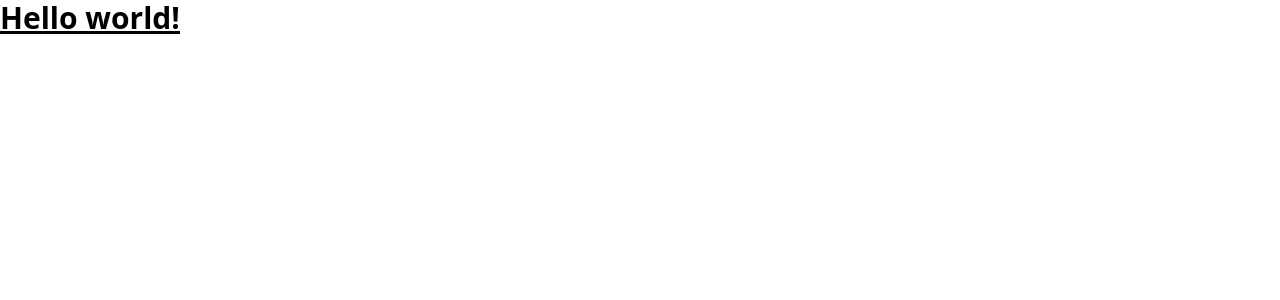
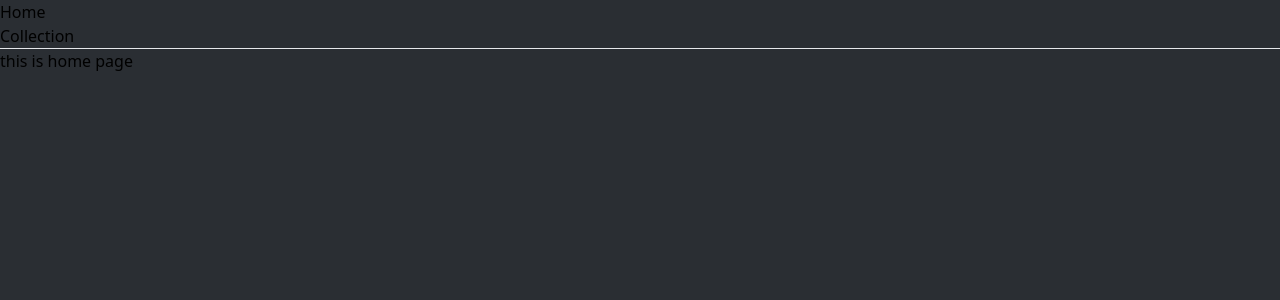
Before and after one commit to shervinchen/zeam-demo, a React (Create React App) app: page / in a window 1280 px wide. Shown: the top 300 px of the page. Built offline with nearby package versions, Linux system fonts and the light colour scheme.

Commit message:
chore: add basic config of router

```diff
--- a/package.json
+++ b/package.json
@@ -10,8 +10,10 @@
     "@types/node": "^16.11.26",
     "@types/react": "^17.0.43",
     "@types/react-dom": "^17.0.14",
+    "@types/react-router-dom": "^5.3.3",
     "react": "^18.0.0",
     "react-dom": "^18.0.0",
+    "react-router-dom": "^6.3.0",
     "react-scripts": "5.0.0",
     "typescript": "^4.6.3",
     "web-vitals": "^2.1.4"
--- a/public/index.html
+++ b/public/index.html
@@ -26,9 +26,9 @@
     -->
     <title>React App</title>
   </head>
-  <body>
+  <body class="bg-[#2a2e33]">
     <noscript>You need to enable JavaScript to run this app.</noscript>
-    <div id="root" class="bg-[#2a2e33]"></div>
+    <div id="root"></div>
     <!--
       This HTML file is a template.
       If you open it directly in the browser, you will see an empty page.
--- a/src/App.css
+++ /dev/null
@@ -1,3 +0,0 @@
-.App {
-  text-align: center;
-}
--- a/src/App.tsx
+++ b/src/App.tsx
@@ -1,14 +1,46 @@
 import React from 'react';
-import './App.css';
+import {
+  Routes,
+  Route,
+  Link,
+  Outlet
+} from "react-router-dom";
 
-function App() {
+import Home from './page/home';
+import Game from './page/game';
+import Collection from './page/collection';
+import NoMatch from './page/no-match';
+
+function Layout() {
   return (
     <div>
-      <h1 className="text-3xl font-bold underline">
-        Hello world!
-      </h1>
+      <nav>
+        <ul>
+          <li>
+            <Link to="/">Home</Link>
+          </li>
+          <li>
+            <Link to="/collection">Collection</Link>
+          </li>
+        </ul>
+      </nav>
+      <hr />
+      <Outlet />
     </div>
   );
 }
 
+function App() {
+  return (
+    <Routes>
+      <Route path="/" element={<Layout />}>
+        <Route index element={<Home />} />
+        <Route path="game/:id" element={<Game />} />
+        <Route path="collection" element={<Collection />} />
+        <Route path="*" element={<NoMatch />} />
+      </Route>
+    </Routes>
+  );
+}
+
 export default App;
--- a/src/index.tsx
+++ b/src/index.tsx
@@ -1,5 +1,7 @@
 import React from 'react';
 import { createRoot } from 'react-dom/client';
+import { BrowserRouter } from "react-router-dom";
+
 import './index.css';
 import App from './App';
 
@@ -8,7 +10,9 @@ const root = createRoot(container as HTMLElement);
 
 const app = (
   <React.StrictMode>
-    <App />
+    <BrowserRouter>
+      <App />
+    </BrowserRouter>
   </React.StrictMode>
 );
 
--- /dev/null
+++ b/src/page/collection/index.tsx
@@ -0,0 +1,11 @@
+import React from 'react';
+
+function Collection() {
+  return (
+    <div>
+      this is collection page
+    </div>
+  );
+}
+
+export default Collection;
--- /dev/null
+++ b/src/page/game/index.tsx
@@ -0,0 +1,11 @@
+import React from 'react';
+
+function Game() {
+  return (
+    <div>
+      this is game page
+    </div>
+  );
+}
+
+export default Game;
--- /dev/null
+++ b/src/page/home/index.tsx
@@ -0,0 +1,11 @@
+import React from 'react';
+
+function Home() {
+  return (
+    <div>
+      this is home page
+    </div>
+  );
+}
+
+export default Home;
--- /dev/null
+++ b/src/page/no-match/index.tsx
@@ -0,0 +1,15 @@
+import React from 'react';
+import { Link } from "react-router-dom";
+
+function NoMatch() {
+  return (
+    <div>
+      <h2>Nothing to see here!</h2>
+      <p>
+        <Link to="/">Go to the home page</Link>
+      </p>
+    </div>
+  );
+}
+
+export default NoMatch;
--- a/tailwind.config.js
+++ b/tailwind.config.js
@@ -1,5 +1,5 @@
 module.exports = {
-  content: ['./src/**/*.{js,jsx,ts,tsx}'],
+  content: ['./src/**/*.{js,jsx,ts,tsx}', './public/index.html'],
   theme: {
     extend: {},
   },
```
Also changed, not shown: 1 other file (tests, documents, lock files or other folders).
